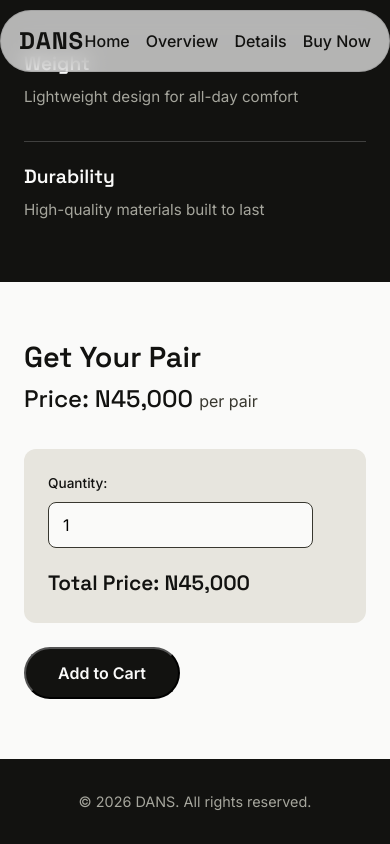
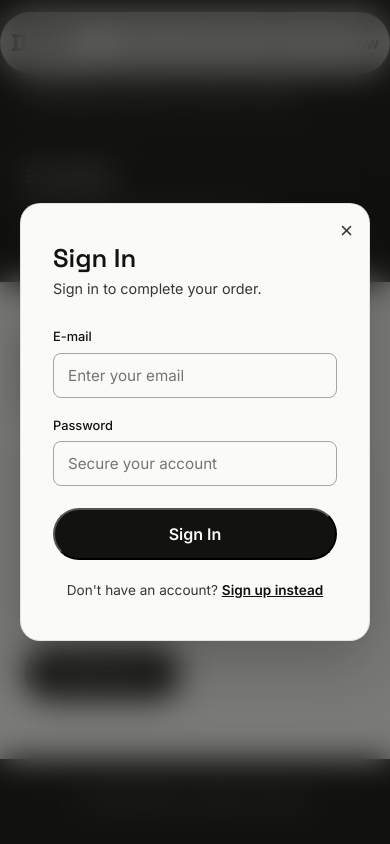
Before and after one commit to Erochukwu-stack/Dans-Shoe, a plain HTML site: page index.html in a window 390 px wide. Both pictures are taken after a click on the button "Add to Cart". Shown: the part 1131-1975 px from the top of the page. Drawn offline with Linux system fonts and the light colour scheme.

Commit message:
Add files via upload

```diff
--- a/index.html
+++ b/index.html
@@ -63,11 +63,38 @@
         <p class="price-tag">Price: N45,000 <span>per pair</span></p>
         <div class="calculator">
             <label for="quantity">Quantity:</label>
-            <input type="number" id="quantity" name="quantity" min="1" value="1" placeholder="How many Quantities do you want">
+            <input type="number" id="quantity" name="quantity" min="1" value="0" placeholder="How many Quantities do you want">
             <p id="total-price">Total Price: N45,000</p>
         </div>
         <button class="btn-primary" id="buy-btn">Add to Cart</button>
     </section>
+
+    <div class="modal-overlay" id="modal-overlay">
+        <div class="modal">
+            <button class="modal-close" id="modal-close" aria-label="Close">&times;</button>
+
+            <h2 id="modal-title">Sign In</h2>
+            <p class="modal-subtitle" id="modal-subtitle">Sign in to complete your order.</p>
+
+            <form id="auth-form">
+                <label for="email">E-mail</label>
+                <input type="email" id="email" placeholder="Enter your email" required>
+
+                <label for="password">Password</label>
+                <input type="password" id="password" placeholder="Secure your account" required>
+
+                <div id="confirm-password-group" class="hidden">
+                    <label for="confirm-password">Confirm Password</label>
+                    <input type="password" id="confirm-password" placeholder="Confirm your password" required>
+                </div>
+                <button type="submit" class="btn-primary modal-submit" id="modal-submit">Sign In</button>
+            </form>
+            <p class="modal-toggle">
+                <span id="toggle-text">Don't have an account?</span>
+                <a href="#" id="toggle-mode">Sign up instead</a>
+            </p>
+        </div>
+    </div>
     <!--Footer-->
     <footer>
         <p>&copy; 2026 DANS. All rights reserved.</p>
--- a/script.js
+++ b/script.js
@@ -1,31 +1,102 @@
+document.addEventListener("DOMContentLoaded", function(){
 const unitPrice = 45000;
-const bulkThreshold = 5;
+const bulkThreshold = 3;
 const bulkDiscountRate = 0.10;
 
 const quantityInput = document.getElementById("quantity");
 const totalPrice = document.getElementById("total-price");
 
+if (!quantityInput || !totalPrice) {
+    console.error("Could not find #quantity or #total-price in the HTML.");
+    return;
+}
 function updateTotal() {
     let quantity = Number(quantityInput.value);
 
-    if (quantity < 1) {
+    if (quantity < 1 || isNaN(quantity)) {
         quantity = 1;
         quantityInput.value = 1;
     }
     let total = quantity * unitPrice;
 
-    const isBulkOrder = quantity >= bulkThreshold
+    const isBulkOrder = quantity >= bulkThreshold;
 
     let discountText = "";
 
     if (isBulkOrder) {
         const discountAmount = total * bulkDiscountRate;
         total = total - discountAmount;
-        discountText = "(10% bulk discount applied)";
+        discountText = " (10% bulk discount applied)";
     }
-    totalPrice.textContenr =
+    totalPrice.textContent =
         "Total: N" + total.toLocaleString() + discountText;
+        console.log("updateTotal ran. quantity:", quantity, "total:", total);
 }
-quantityInput.addEventListener("input", updateTotal)
+quantityInput.addEventListener("input", updateTotal);
 
 updateTotal();
+
+const buyBtn = document.getElementById("buy-btn");
+const overlay = document.getElementById("modal-overlay");
+const closeBtn = document.getElementById("modal-close");
+const toggleLink = document.getElementById("toggle-mode");
+
+const modalTitle = document.getElementById("modal-title");
+const modalSubtitle = document.getElementById("modal-subtitle");
+const toggleText = document.getElementById("toggle-text");
+const submitBtn = document.getElementById("modal-submit");
+const confirmGroup = document.getElementById("confirm-password-group");
+const confirmInput = document.getElementById("confirm-password");
+const authForm = document.getElementById("auth-form");
+
+let isSignUpMode = false;
+
+function openModal() {
+    overlay.classList.add("active");
+}
+function closeModal() {
+    overlay.classList.remove("active");
+}
+
+function renderMode() {
+    if (isSignUpMode) {
+        modalTitle.textContent = "Sign Up";
+        modalSubtitle.textContent = "Create an account to complete your order with DANS.";
+        submitBtn.textContent = "Sign Up";
+        toggleText.textContent = "Already have an account?";
+        toggleLink.textContent = "Sign in instead";
+        confirmGroup.classList.remove("hidden");
+        confirmInput.required = true;
+    } else {
+        modalTitle.textContent = "Sign In";
+        modalSubtitle = "Sign in to complete your order with DANS";
+        submitBtn.textContent = "Sign In";
+        toggleText.textContent = "Don't have an account";
+        toggleLink.textContent = "Sign up instead";
+        confirmGroup.classList.add("hidden");
+        confirmInput.required = false;
+    }
+}
+
+buyBtn.addEventListener("click", openModal);
+closeBtn.addEventListener("click", closeModal)
+
+overlay.addEventListener("click", function (event) {
+    if(event.target === overlay) closeModal();
+});
+toggleLink.addEventListener("click", function (event) {
+    event.preventDefault();
+    isSignUpMode = !isSignUpMode;
+    renderMode();
+});
+authForm.addEventListener("submit", function (event) {
+    event.preventDefault();
+
+    if (isSignUpMode && document.getElementById("password").value !== confirmInput.value) {
+        alert("Passwords don't match.");
+        return;
+    }
+    alert(isSignUpMode ? "Account created" : "Signed in!");
+    closeModal();
+})
+});
--- a/style.css
+++ b/style.css
@@ -207,6 +207,99 @@ h1, h2, h3, h4, h5, h6 {
     font-size: 1.3rem;
     font-weight: 600;
 }
+.modal-overlay{
+    position: fixed;
+    inset: 0;
+    background: rgba(18, 18, 16, 0.55);
+    -webkit-backdrop-filter: blur(16px);
+    backdrop-filter: blur(16px);
+    display: flex;
+    align-items: center;
+    justify-content: center;
+    padding: 20px;
+    opacity: 0;
+    visibility: hidden;
+    transition: opacity 0.25s ease;
+    z-index: 200;
+}
+.modal-overlay.active{
+    opacity: 1;
+    visibility: visible;
+}
+.modal{
+    position: relative;
+    width: 100%;
+    max-width: 400px;
+    background: var(--white);
+    border: 1px solid rgba(18, 18, 16, 0.1);
+    border-radius: 20px;
+    padding: 40px 32px;
+    transform: translateY(16px) scale(0.98);
+    transition: transform 0.25s ease;
+    box-shadow: 0 24px 60px rgba(18, 18, 16, 0.25);
+}
+.modal-overlay.active .modal{
+    transform: translateY(0) scale(1);
+}
+.modal-close{
+    position: absolute;
+    top: 16px;
+    right: 16px;
+    background: none;
+    border: none;
+    font-size: 1.4rem;
+    line-height: 1;
+    cursor: pointer;
+    color: var(--ash-dark);
+}
+.modal h2{
+    font-size: 1.6rem;
+    margin-bottom: 6px;
+}
+.modal-subtitle{
+    color: var(--ash-dark);
+    font-size: 0.9rem;
+    margin-bottom: 28px;
+}
+.modal form label{
+    display: block;
+    font-size: 0.8rem;
+    font-weight: 500;
+    margin-bottom: 6px;
+}
+.modal form input{
+    width: 100%;
+    font-family: var(--font-body);
+    font-size: 0.95rem;
+    padding: 12px 14px;
+    border: 1px solid var(--ash);
+    border-radius: 8px;
+    margin-bottom: 18px;
+    background: var(--white);
+}
+.modal form input:focus{
+    outline:  2px solid var(--black);
+    outline-offset: 1px;
+}
+.modal-submit{
+    width: 100%;
+    text-align: center;
+    margin-top: 4px;
+}
+.modal-toggle{
+    text-align: center;
+    font-size: 0.85rem;
+    color: var(--ash-dark);
+    margin-top: 20px;
+}
+.modal-toggle a{
+    color: var(--black);
+    font-weight: 600;
+    text-decoration: underline;
+}
+.hidden{
+    display: none;
+}
 footer{
     background: var(--black);
     color: var(--ash);
@@ -216,11 +309,11 @@ footer{
 }
 @media (max-width: 720px) {
     .navbar{
-        top: 10px;
-        padding: 12px 18px;
+        top: 12px;
+        padding: 12px 10px;
     }
     .navbar nav ul{
-        gap: 16px;
+        gap: 8px;
     }
     .hero {
         grid-template-columns: 1fr;
```
